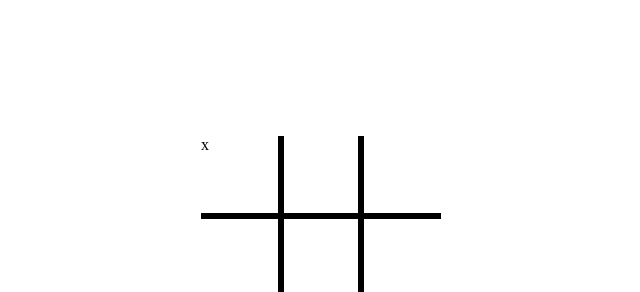
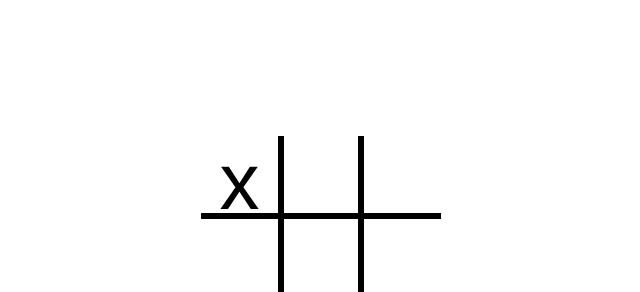
Before and after one commit to jakemadash/tic-tac-toe, a plain HTML site: page index.html in a window 1280 px wide. Both pictures are taken after a click on the element 560 px from the left and 176 px from the top of the page. Shown: the top 292 px of the page, without its empty margins (319-959 px from the left). Drawn offline with Linux system fonts and the light colour scheme.

Commit message:
Add check for existing mark and style marks

```diff
--- a/javascript.js
+++ b/javascript.js
@@ -1,14 +1,17 @@
 const gameBoard = (() => {
     const gameBoard = Array(9);
-    return {gameBoard};
+    return gameBoard;
 })();
 
 const displayController = (() => {
     const squares = document.querySelectorAll("div[data-number]");
     const gameMove = squares.forEach(square => {
         square.addEventListener('click', () => {
-            square.textContent = 'x';
-            gameBoard.splice(square.dataset.number, 0, square.textContent);
+            if (square.textContent == '') {
+                square.textContent = 'x';
+                let index = square.dataset.number - 1;
+                gameBoard.splice(index, 1, square.textContent);
+            }
         });
     });
     return {gameMove};
--- a/style.css
+++ b/style.css
@@ -7,6 +7,9 @@
 
 div div {
     border-style: solid;
+    font-size: 5rem;
+    text-align: center;
+    font-family: Arial, Helvetica, sans-serif;
 }
 
 .game-board > :nth-child(-n + 3) {
```
